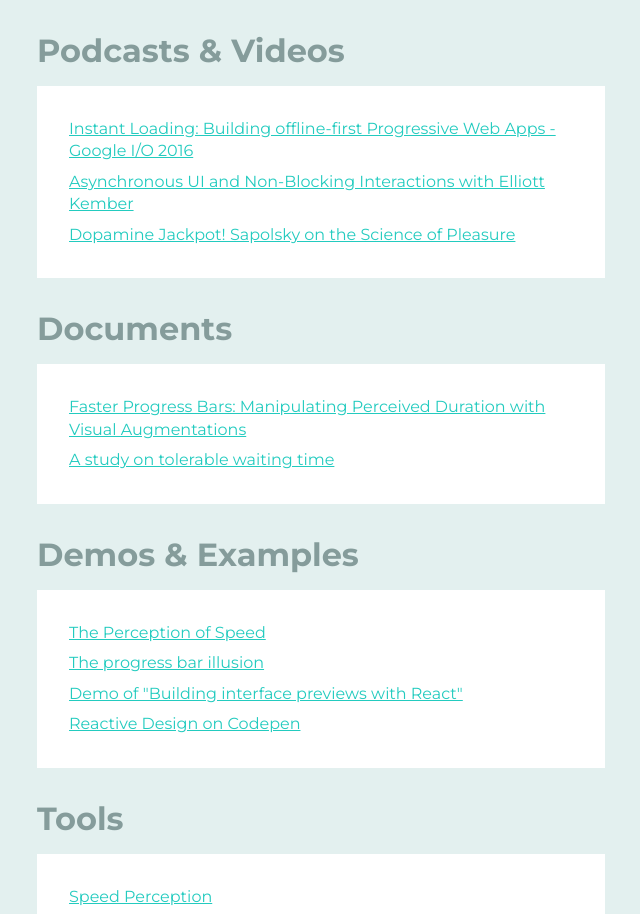
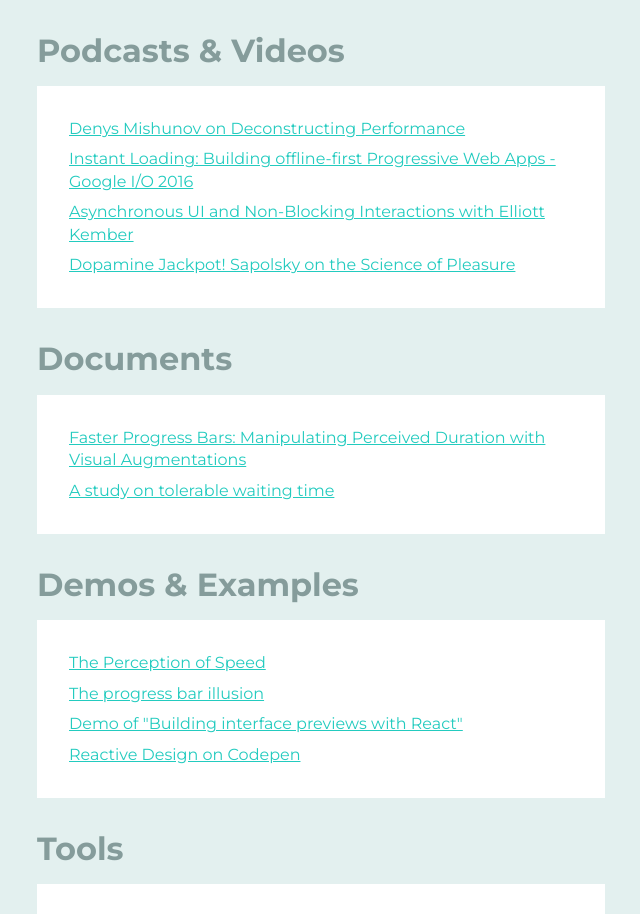
Before and after one commit to zhouzi/awesome-perceived-performance, a website: page index.html in a window 1280 px wide. Shown: the part 1259-2173 px from the top of the page, without its empty margins (319-959 px from the left). Drawn offline with Linux system fonts and the light colour scheme; some icons are missing.

Commit message:
add Denys Mishunov on Deconstructing Performance

```diff
--- a/index.html
+++ b/index.html
@@ -229,6 +229,7 @@
 </ul>
 <h2 id="podcasts-videos">Podcasts &amp; Videos</h2>
 <ul>
+<li><a href="https://vimeo.com/184659742">Denys Mishunov on Deconstructing Performance</a></li>
 <li><a href="https://www.youtube.com/watch?v=cmGr0RszHc8">Instant Loading: Building offline-first Progressive Web Apps - Google I/O 2016</a></li>
 <li><a href="http://devchat.tv/js-jabber/114-jsj-asynchronous-ui-and-non-blocking-interactions-with-elliott-kember">Asynchronous UI and Non-Blocking Interactions with Elliott Kember</a></li>
 <li><a href="https://www.youtube.com/watch?t=15&amp;v=axrywDP9Ii0">Dopamine Jackpot! Sapolsky on the Science of Pleasure</a></li>
```
Also changed, not shown: README.md.
